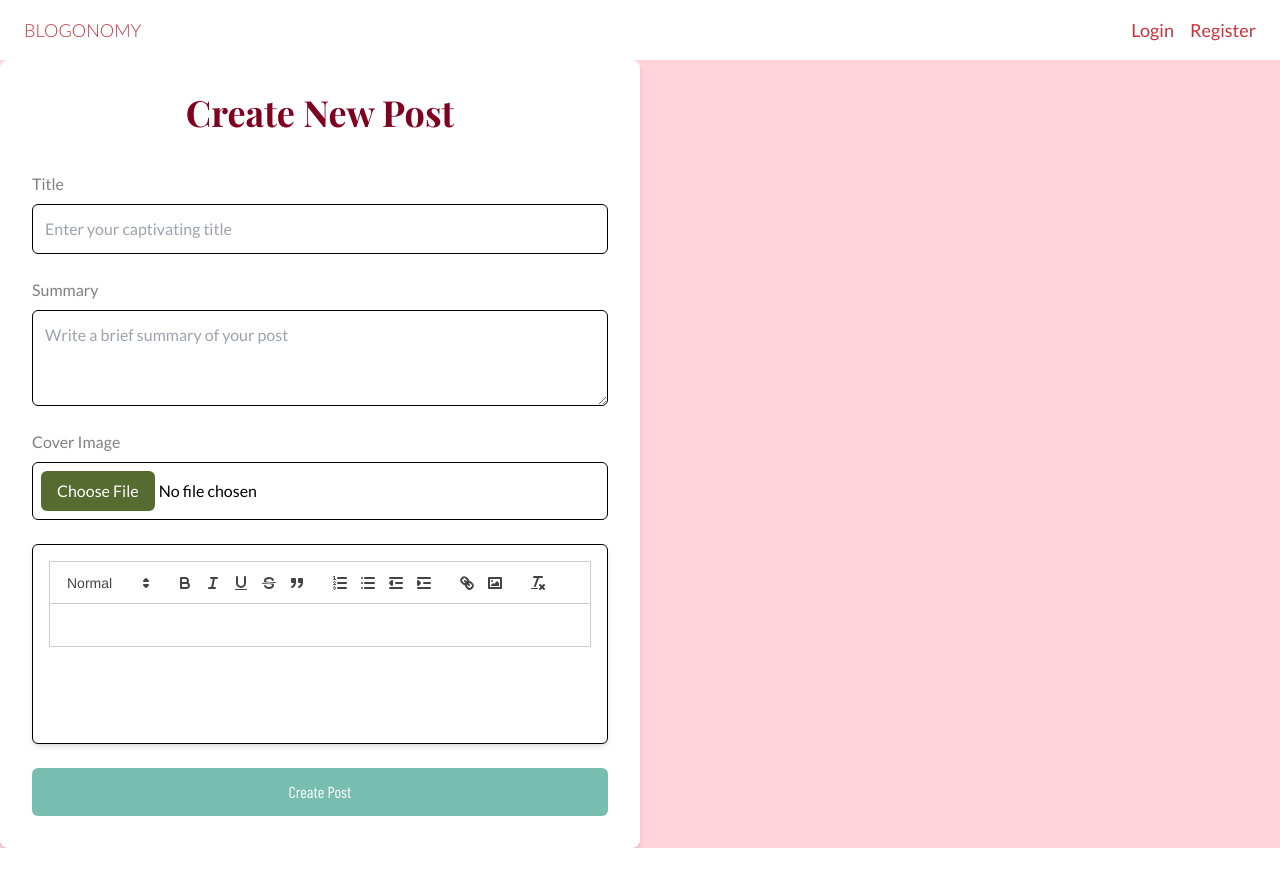
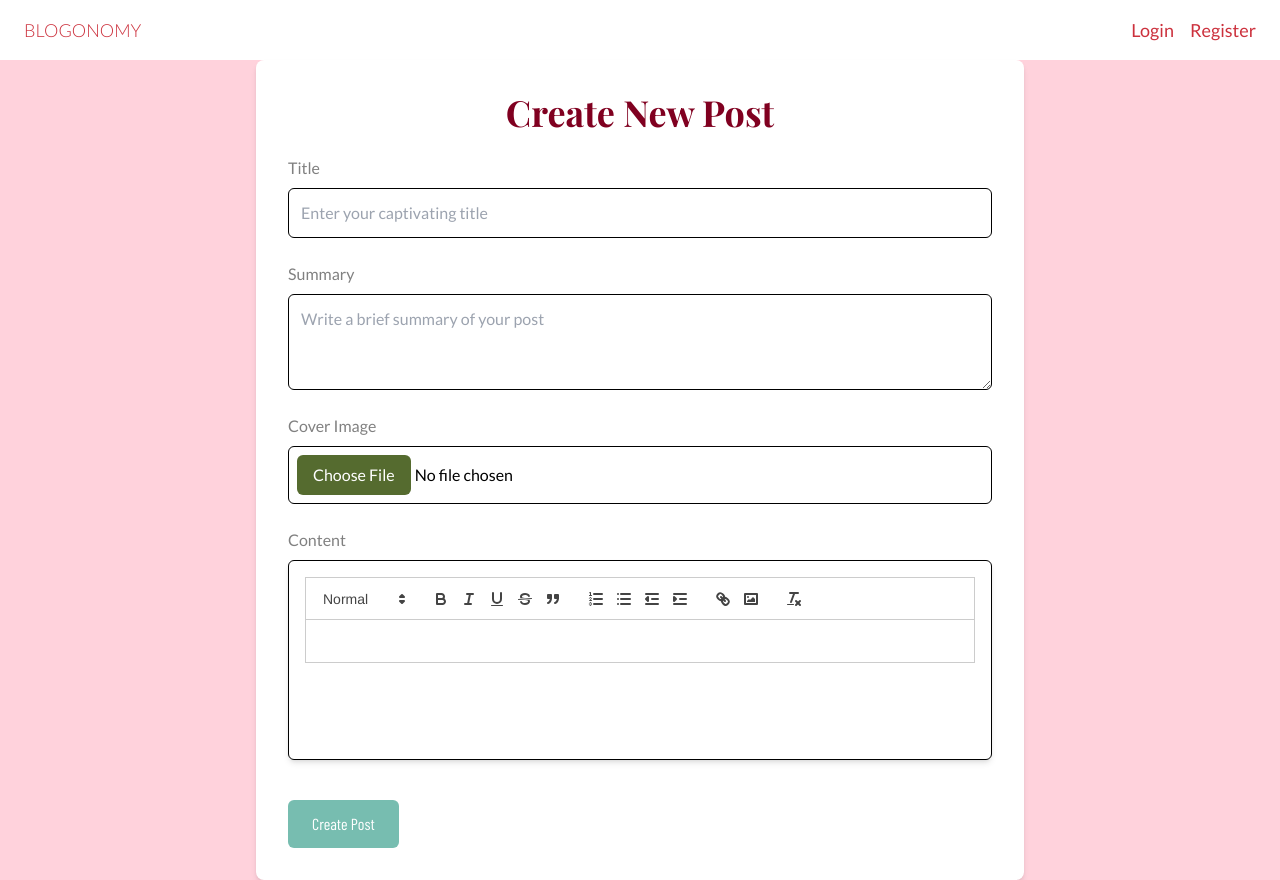
Before and after one commit to NKumar1612/blogonomy, a React (Vite) app in the folder frontend/: page /create in a window 1280 px wide. Before the commit the page ends 848 px from the top, so only its background shows below. Built offline with nearby package versions, Linux system fonts and the light colour scheme; no server answers; a web font is replaced by a local one.

Commit message:
create page realignment.

```diff
--- a/frontend/src/pages/CreatePost.jsx
+++ b/frontend/src/pages/CreatePost.jsx
@@ -38,7 +38,10 @@ export const CreatePost = () => {
 
   return (
 
-    <form onSubmit={createNewPost} className="flex flex-col md:w-3/4 lg:w-1/2 px-4 sm:px-6 lg:px-8 py-8 bg-soft-white rounded-lg shadow-md space-y-6">
+    <form
+    onSubmit={createNewPost}
+    className="mx-auto max-w-3xl px-4 sm:px-6 lg:px-8 py-8 bg-soft-white rounded-lg shadow-md space-y-6"
+  >
     <h1 className="text-3xl md:text-4xl font-playfair font-bold text-center text-deep-burgundy mb-4">
       Create New Post
     </h1>
@@ -76,10 +79,18 @@ export const CreatePost = () => {
       />
     </div>
 
-      <Editor value={content} onChange={setContent} />
+    <div className="flex flex-col">  {/* Container for Editor with Label */}
+      <label htmlFor="content" className="text-base font-lato text-neutral-gray mb-2">Content</label>
+      <Editor
+        id="content"
+        value={content}
+        onChange={setContent}
+        className="border rounded-md p-4 bg-soft-white focus:outline-none focus:ring-2 focus:ring-coral min-h-[300px]" // Added styles for Editor
+      />
+    </div>
 
     <button
-        className="bg-darker-mint-green hover:bg-muted-mint-green text-soft-white font-barlow py-3 px-6 rounded-md text-base mt-4 w-full md:w-auto"
+      className="bg-darker-mint-green hover:bg-muted-mint-green text-soft-white font-barlow py-3 px-6 rounded-md text-base mt-4"
     >
       Create Post
     </button>
```
Lines whose indentation alone changed are shown as unchanged.
